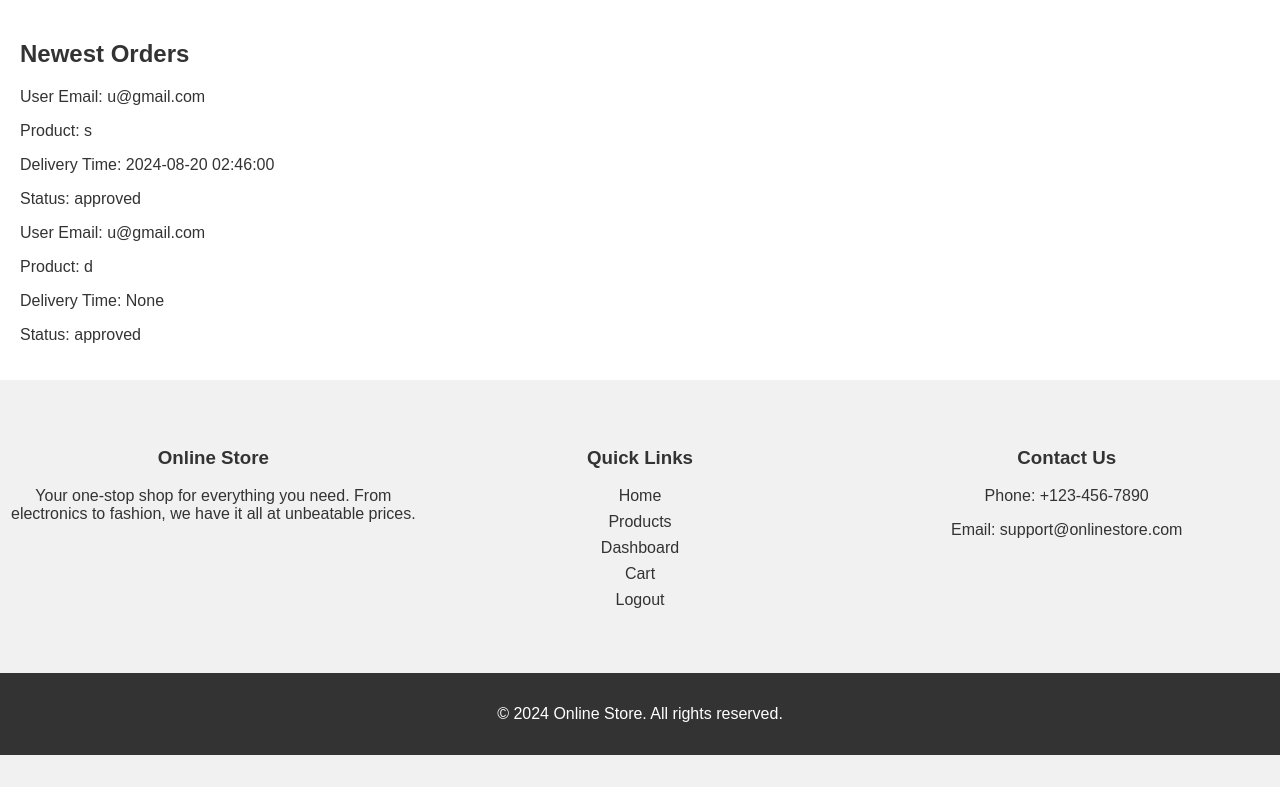
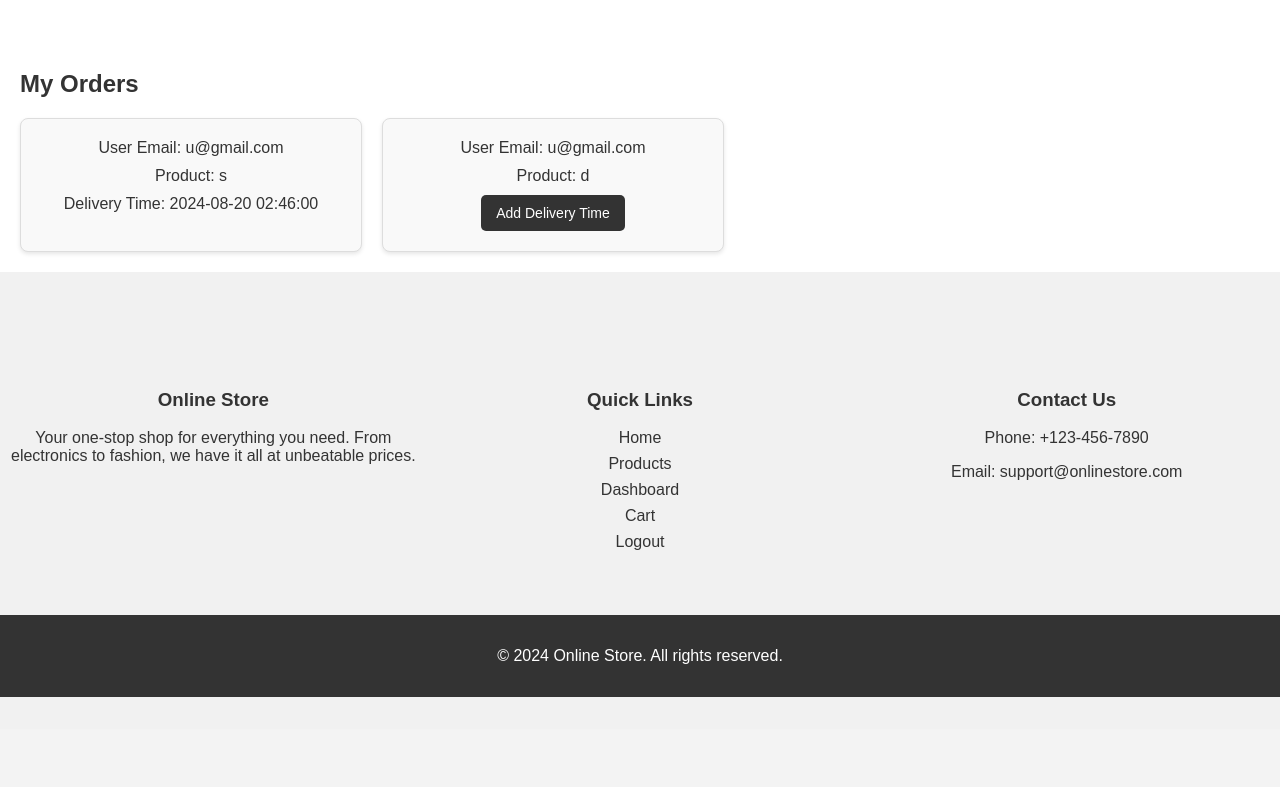
Before and after one commit to Sohila-Mahlawy/online_market, a Flask app: page /dashboard in a window 1280 px wide. Shown: the part 79-866 px from the top of the page. After the commit the page ends 776 px from the top, so only its background shows below. Run offline with Flask 3, Linux system fonts and the light colour scheme; a user stored in the database is signed in.

Commit message:
seller dashboard

```diff
--- a/main.py
+++ b/main.py
@@ -161,9 +161,12 @@
     if current_user.role == "admin":
         return render_template("admin_dashboard.html")
     elif current_user.role == "seller":
+
         seller = Seller.query.filter_by(email=current_user.email).first()
         if seller and seller.authenticated:
             orders = Order.query.filter_by(seller_id=current_user.id).order_by(Order.date.desc()).all()
+            for order in orders:
+                print(order.delivery_time)
             return render_template('seller_dashboard.html', orders=orders)
         else:
             return redirect(url_for('pending'))
@@ -635,5 +638,12 @@
         db.session.rollback()
         return jsonify({'status': 'error', 'message': str(e)}), 500
 
+@app.route("/deliery_time/<order_id>")
+@login_required
+def delivery_time(order_id):
+    order=Order.query.filter_by(order_id=order_id).first
+
+
+
 if __name__ == "__main__":
     app.run(debug=True)
--- a/templates/seller_dashboard.html
+++ b/templates/seller_dashboard.html
@@ -1,16 +1,93 @@
-{% extends "seller_base.html" %}
+{% extends 'seller_base.html' %}
+
+{% block head %}
+<style>
+    .container {
+        margin-top: 50px;
+    }
+    .seller-container {
+        display: flex;
+        flex-wrap: wrap;
+        gap: 20px;
+    }
+    .seller-card {
+        background-color: #f9f9f9;
+        border: 1px solid #ddd;
+        border-radius: 8px;
+        padding: 20px;
+        box-shadow: 0 2px 4px rgba(0, 0, 0, 0.1);
+        width: 300px;
+        display: flex;
+        flex-direction: column;
+        align-items: center;
+    }
+    .seller-card h3 {
+        margin-top: 0;
+    }
+    .seller-card .info {
+        margin-bottom: 10px;
+        text-align: center;
+    }
+    .seller-card img {
+    width: 100%;
+    height: auto;
+    object-fit: contain;
+    border-radius: 8px;
+    max-height: 200px; /* Adjust this value as needed to limit the image height */
+}
+    .seller-card button {
+        background-color: #333;
+        color: white;
+        border: none;
+        padding: 10px 15px;
+        border-radius: 5px;
+        cursor: pointer;
+    }
+    .seller-card button:hover {
+        background-color: #555;
+    }
+    .btn-success, .btn-danger {
+        background-color: #333;
+        color: white;
+        border: none;
+        padding: 10px 15px;
+        border-radius: 5px;
+        cursor: pointer;
+    }
+    .btn-success:hover {
+        background-color: #28a745;
+    }
+    .btn-danger:hover {
+        background-color: #dc3545;
+    }
+    .btn-sm {
+        font-size: 0.875rem;
+        padding: 5px 10px;
+    }
+    .text-center {
+        text-align: center;
+    }
+</style>
+{% endblock %}
 
 {% block content %}
 <div class="container">
-    <h2>Newest Orders</h2>
-    <div class="orders-container">
+    <h2>My Orders</h2>
+    <div class="seller-container">
         {% for order in orders %}
-        <div class="order-box">
-            <p>User Email: {{ order.user_email }}</p>
-            <p>Product: {{ order.product.name }}</p>
-            <p>Delivery Time: {{ order.delivery_time }}</p>
-            <p>Status: {{ order.status }}</p>
+        <div class="seller-card" >
+
+            <div class="info">User Email: {{ order.user_email }}</div>
+            <div class="info">Product: {{ order.product.name }}</div>
+            {% if order.delivery_time%}
+            <div class="info">Delivery Time: {{ order.delivery_time }}</div>
+
+            {% else %}
+            <a href="/delivery_time/{{ order.id }}"><button class="btn btn-success btn-sm edit-btn">Add Delivery Time</button></a>
+            {% endif %}
         </div>
+        {% else %}
+        <div class="text-center">No orders found</div>
         {% endfor %}
     </div>
 </div>
```
Also changed, not shown: templates/delivery_time.html (added, +10 -0 lines), instance/site.db.
